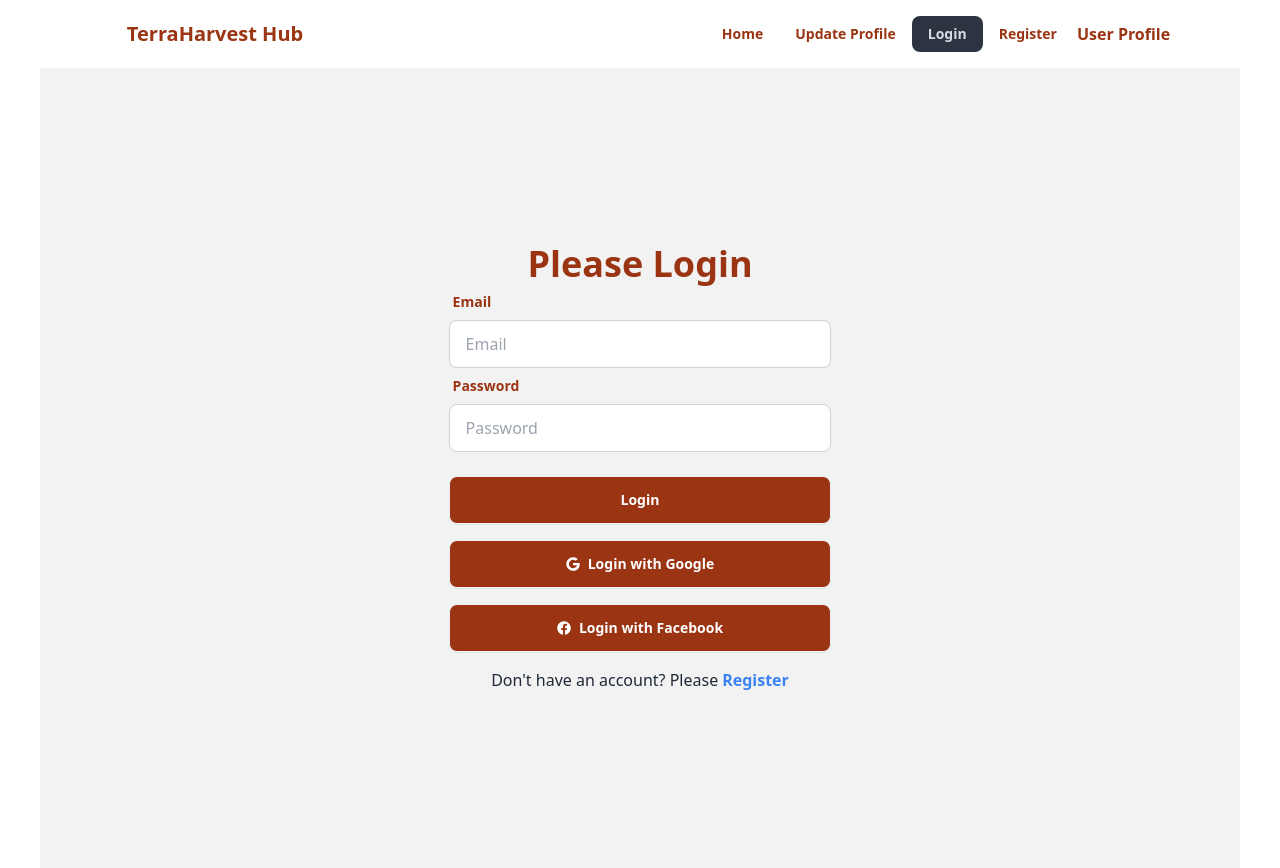
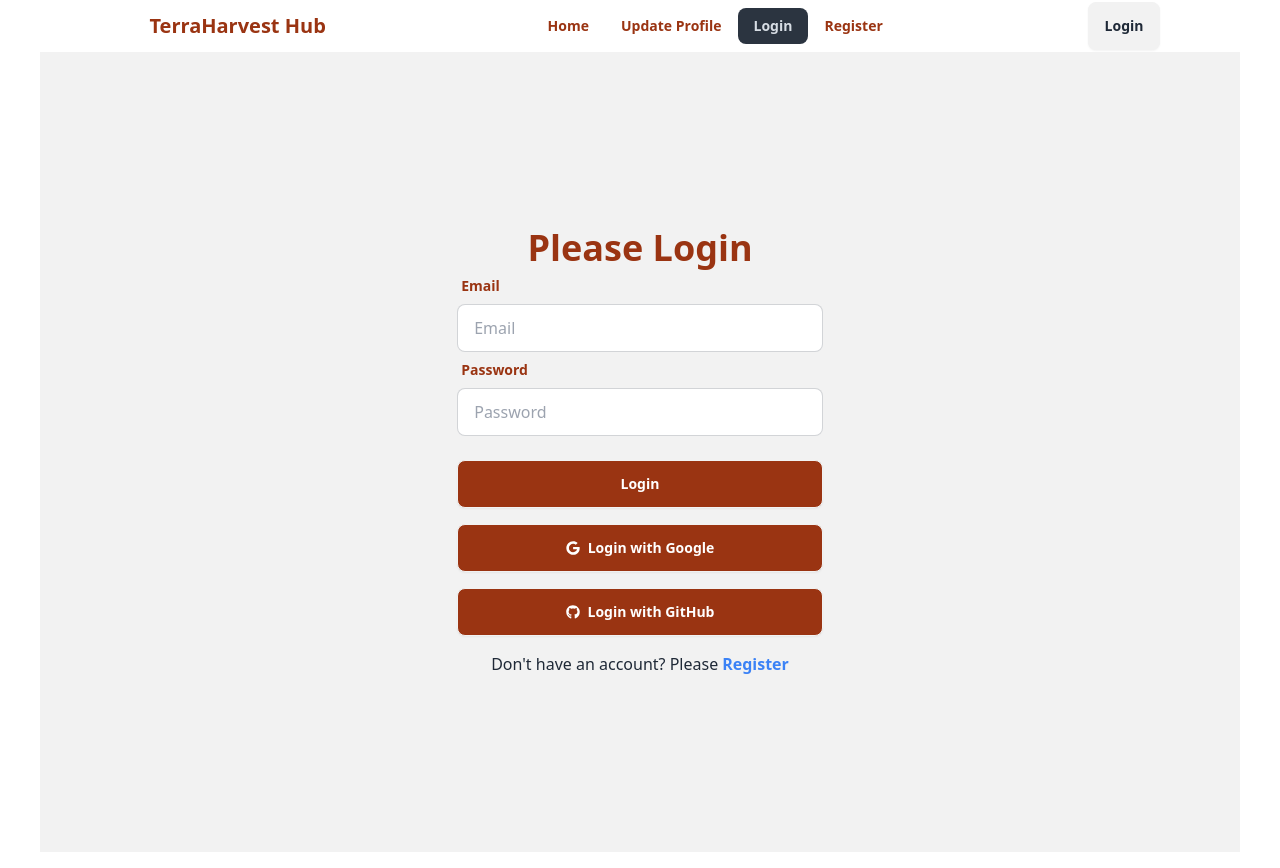
Before and after one commit to Md-Ashikur-Rahman-Ashik/Real-Estate, a React (Vite) app: page /login in a window 1280 px wide. Built offline with nearby package versions, Linux system fonts and the light colour scheme; no server answers.

Commit message:
Added navbar functionality

```diff
--- a/package.json
+++ b/package.json
@@ -19,7 +19,8 @@
     "react-icons": "^5.0.1",
     "react-router-dom": "^6.22.3",
     "react-toastify": "^10.0.5",
-    "sort-by": "^1.2.0"
+    "sort-by": "^1.2.0",
+    "swiper": "^11.1.1"
   },
   "devDependencies": {
     "@types/react": "^18.2.66",
--- a/src/components/AuthProvider/AuthProvider.jsx
+++ b/src/components/AuthProvider/AuthProvider.jsx
@@ -1,16 +1,15 @@
 import { createContext, useEffect, useState } from "react";
 import {
+  GithubAuthProvider,
   createUserWithEmailAndPassword,
   getAuth,
   onAuthStateChanged,
   signInWithEmailAndPassword,
   signInWithPopup,
   signOut,
-  updateProfile,
 } from "firebase/auth";
 import app from "../../firebase/firebase.config";
 import { GoogleAuthProvider } from "firebase/auth";
-import { FacebookAuthProvider } from "firebase/auth";
 
 const auth = getAuth(app);
 
@@ -20,7 +19,7 @@ const AuthProvider = ({ children }) => {
   const [user, setUser] = useState(null);
 
   const googleProvider = new GoogleAuthProvider();
-  const facebookProvider = new FacebookAuthProvider();
+  const githubProvider = new GithubAuthProvider();
 
   const registerUser = (email, password) => {
     return createUserWithEmailAndPassword(auth, email, password);
@@ -34,8 +33,8 @@ const AuthProvider = ({ children }) => {
     return signInWithPopup(auth, googleProvider);
   };
 
-  const facebookUser = () => {
-    return signInWithPopup(auth, facebookProvider);
+  const githubUser = () => {
+    return signInWithPopup(auth, githubProvider);
   };
 
   const signOutUser = () => {
@@ -56,7 +55,8 @@ const AuthProvider = ({ children }) => {
     registerUser,
     logInUser,
     googleUser,
-    facebookUser,
+    signOutUser,
+    githubUser,
   };
 
   return (
--- a/src/components/Login/Login.jsx
+++ b/src/components/Login/Login.jsx
@@ -1,6 +1,6 @@
 import { useContext } from "react";
 import { FaGoogle } from "react-icons/fa";
-import { FaFacebook } from "react-icons/fa";
+import { FaGithub } from "react-icons/fa";
 import { Link } from "react-router-dom";
 import { AuthContext } from "../AuthProvider/AuthProvider";
 import { ToastContainer, toast } from "react-toastify";
@@ -8,19 +8,19 @@ import "react-toastify/dist/ReactToastify.css";
 import { useForm } from "react-hook-form";
 
 const Login = () => {
-  const { user, logInUser, googleUser, facebookUser } = useContext(AuthContext);
+  const { user, logInUser, googleUser, githubUser } = useContext(AuthContext);
 
-  const handleFacebookUser = () => {
-    facebookUser()
-      .then(() => toast("Login with Facebook account successful"))
-      .catch(() => toast("User Already Logged In"));
+  const handleGithubUser = () => {
+    githubUser()
+      .then(() => toast("Login with Github account successful"))
+      .catch(() => toast("User Login Failed"));
   };
 
   const handleGoogleUser = () => {
     googleUser()
       .then(() => toast("Login with Google account successful "))
       .catch(() => {
-        user && toast("User Already Logged In")
+        user && toast("User Login Failed");
       });
   };
 
@@ -28,7 +28,7 @@ const Login = () => {
   const onSubmit = (data) => {
     logInUser(data.email, data.password)
       .then(() => toast("User Login Successful"))
-      .catch(() => toast("User Already Logged In"));
+      .catch(() => toast("User Login Failed"));
   };
 
   return (
@@ -75,9 +75,9 @@ const Login = () => {
         </button>
         <button
           className="btn w-full mt-4 bg-orange-800 text-white"
-          onClick={handleFacebookUser}
+          onClick={handleGithubUser}
         >
-          <FaFacebook /> Login with Facebook
+          <FaGithub /> Login with GitHub
         </button>
         <p className="flex gap-1 justify-center mt-4">
           {"Don't have an account? Please"}
--- a/src/components/Navbar/Navbar.jsx
+++ b/src/components/Navbar/Navbar.jsx
@@ -1,6 +1,15 @@
+import { useContext } from "react";
 import { Link, NavLink } from "react-router-dom";
+import { AuthContext } from "../AuthProvider/AuthProvider";
 
 const Navbar = () => {
+  const { user, signOutUser } = useContext(AuthContext);
+
+  const handleSignOut = () => {
+    signOutUser();
+  };
+
+  // console.log(user);
 
   const navLinks = (
     <>
@@ -28,8 +37,8 @@ const Navbar = () => {
   );
 
   return (
-    <div className="navbar justify-center bg-base-100">
-      <div className="lg:navbar-start">
+    <div className="flex justify-around items-center bg-base-100">
+      <div className="">
         <div className="dropdown">
           <div tabIndex={0} role="button" className="btn btn-ghost lg:hidden">
             <svg
@@ -61,13 +70,25 @@ const Navbar = () => {
           TerraHarvest Hub
         </Link>
       </div>
-      <div className="hidden lg:flex">
+      <div className="hidden lg:flex lg:justify-between lg:items-center">
         <ul className="menu menu-horizontal px-1">{navLinks}</ul>
       </div>
-      <div>
-        <Link className="text-orange-800 font-bold">
-          User Profile
-        </Link>
+      <div className="w-[5%]">
+        {user ? (
+          <div className="flex gap-2 mb-2 mt-2">
+            <img
+              className="rounded-full cursor-pointer"
+              title={user.displayName}
+              src={user.photoURL}
+              alt=""
+            />
+            <Link className="btn" onClick={handleSignOut}>LogOut</Link>
+          </div>
+        ) : (
+          <Link to="/login" className="btn">
+            Login
+          </Link>
+        )}
       </div>
     </div>
   );
--- a/src/components/Register/Register.jsx
+++ b/src/components/Register/Register.jsx
@@ -4,14 +4,14 @@ import { AuthContext } from "../AuthProvider/AuthProvider";
 import { ToastContainer, toast } from "react-toastify";
 import "react-toastify/dist/ReactToastify.css";
 import { useForm } from "react-hook-form";
+import { updateProfile } from "firebase/auth";
 
 const Register = () => {
   const { user, registerUser } = useContext(AuthContext);
 
   const { register, handleSubmit } = useForm();
   const onSubmit = (data) => {
-
-    console.log(data.photo)
+    // console.log(data.photo);
 
     if (!/^(?=.*?[A-Z])/.test(data.password)) {
       toast("Your password should at least have one Uppercase letter");
@@ -25,11 +25,14 @@ const Register = () => {
     }
 
     registerUser(data.email, data.password)
-      .then(() => toast("User Registration Successful"))
+      .then((result) => {
+        toast("User Registration Successful");
+        updateProfile(result.user, {
+          photoURL: data.photo,
+        });
+      })
       .catch(() => toast("User Registration Failed"));
   };
-
-
 
   return (
     <div className="hero py-4 md:py-4 lg:py-0 lg:min-h-screen bg-base-200">
```
Also changed, not shown: 1 other file (tests, documents, lock files or other folders).
